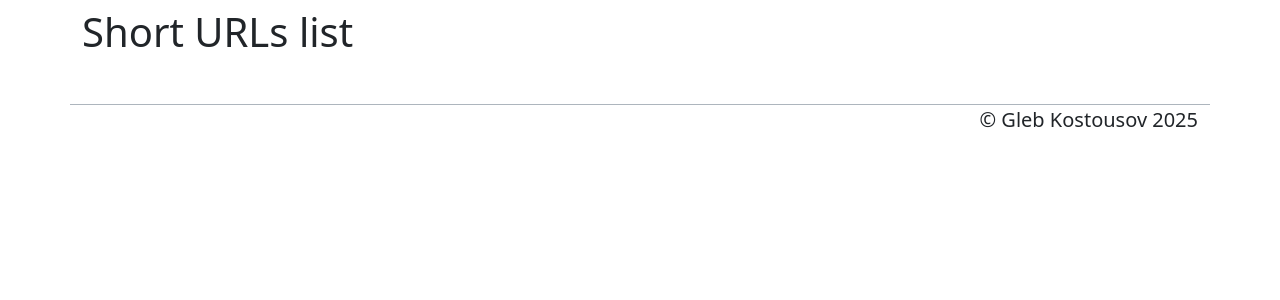
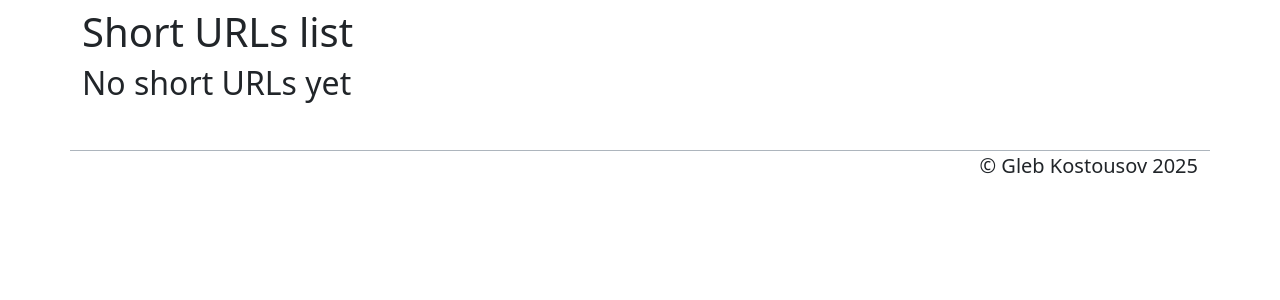
Before and after one commit to GlebKostousov/fastapi-url-shortener, a FastAPI app: page /short-urls/ in a window 1280 px wide. Shown: the part 56-356 px from the top of the page. Run offline with FastAPI, Linux system fonts and the light colour scheme.

Commit message:
feat(short-urls-list): create empty urls list render

```diff
--- a/url-shortener/templates/short_urls/list.html
+++ b/url-shortener/templates/short_urls/list.html
@@ -6,4 +6,9 @@
 
 {% block main %}
     <h1>Short URLs list</h1>
+  {% if short_urls %}
+  	{{ short_urls }}
+  {% else %}
+  	<h2>No short URLs yet</h2>
+  {% endif %}
 {% endblock %}
--- a/url-shortener/views/short_urls/list_views.py
+++ b/url-shortener/views/short_urls/list_views.py
@@ -1,3 +1,5 @@
+from typing import Any
+
 from fastapi import APIRouter, Request
 from fastapi.responses import HTMLResponse
 
@@ -12,7 +14,11 @@ router = APIRouter()
     response_class=HTMLResponse,
 )
 def list_view(request: Request) -> HTMLResponse:
+    context: dict[str, Any] = {}
+    short_urls = []
+    context.update(short_urls=short_urls)
     return templates.TemplateResponse(
         request=request,
         name="short_urls/list.html",
+        context=context,
     )
```
